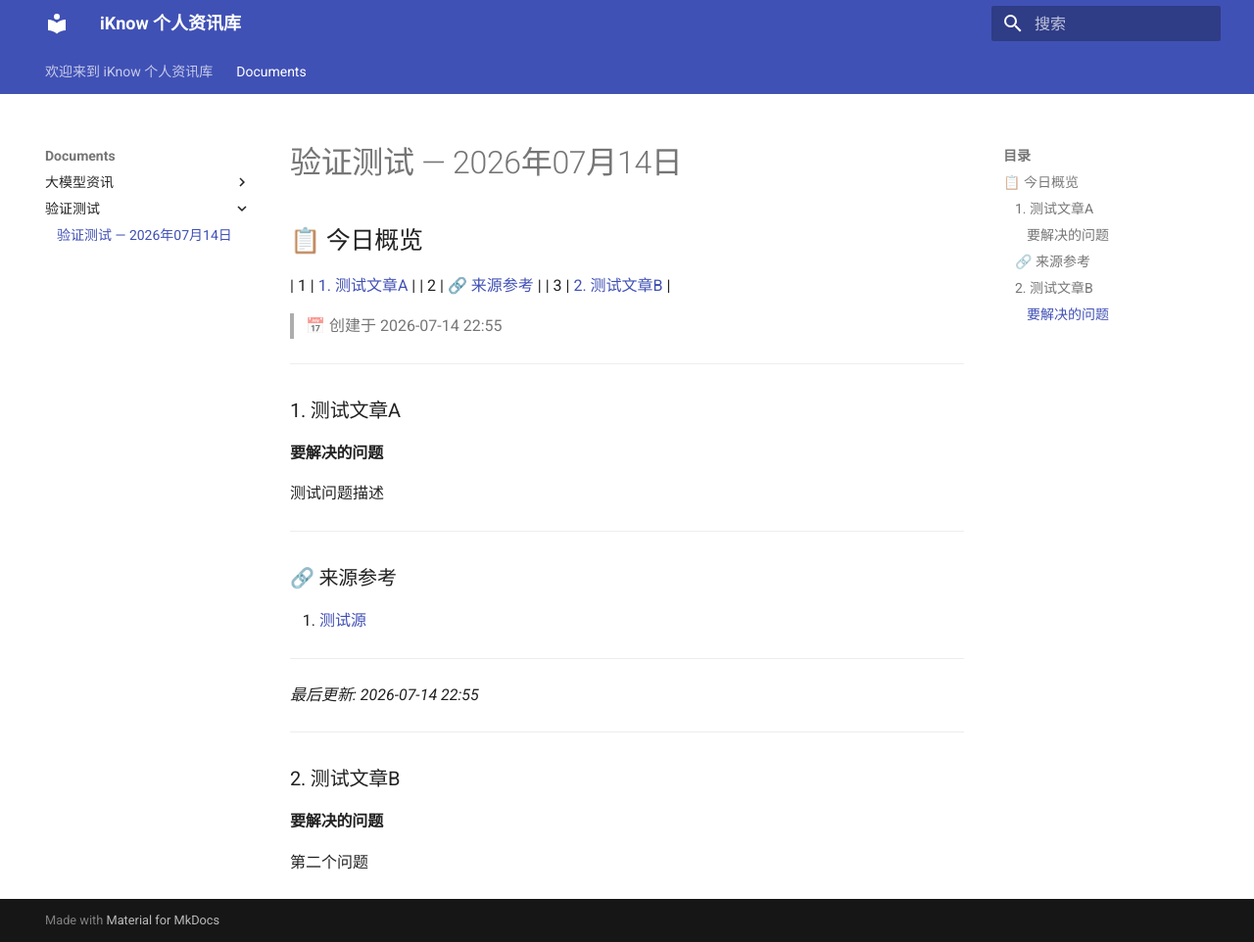
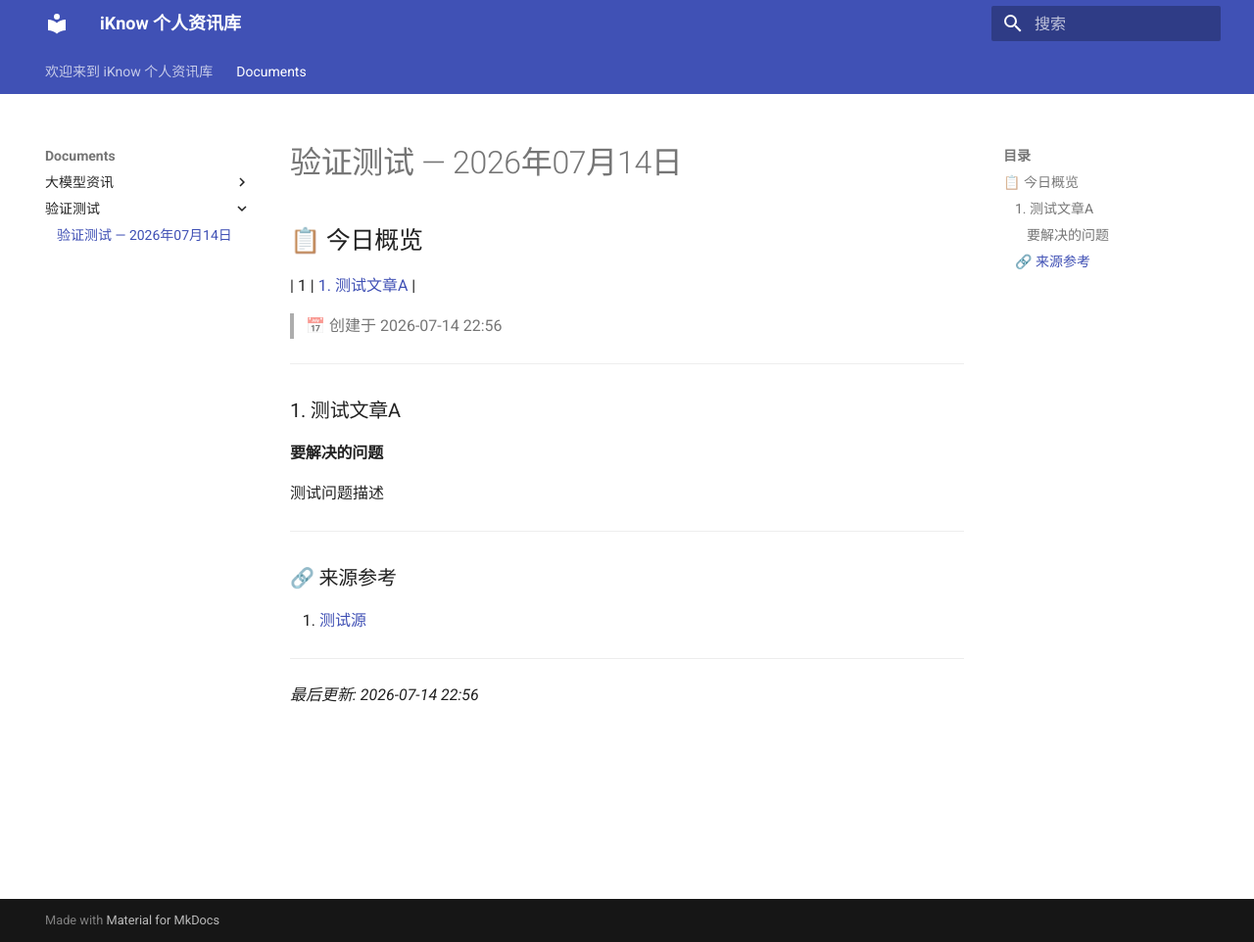
Before and after one commit to GREENNREDDDDB/iKnow, an MkDocs documentation site: the page built from data/documents/验证测试/20260714.md, in a window 1280 px wide and 962 px high. Shown: the whole window at 98% size. Built offline with MkDocs 1.6.1 and Material for MkDocs 9.7.7, drawn with Linux system fonts in a browser that asks for light colours.

Commit message:
docs: daily update 验证测试/20260714.md

```diff
--- a/data/documents/验证测试/20260714.md
+++ b/data/documents/验证测试/20260714.md
@@ -4,11 +4,8 @@
 ## 📋 今日概览
 
 | 1 | [1. 测试文章A](#1-测试文章a) |
-| 2 | [🔗 来源参考](#来源参考) |
-| 3 | [2. 测试文章B](#2-测试文章b) |
 
-
-> 📅 创建于 2026-07-14 22:55
+> 📅 创建于 2026-07-14 22:56
 
 ---
 ### 1. 测试文章A
@@ -23,11 +20,4 @@
 
 ---
 
-*最后更新: 2026-07-14 22:55*
-
----
-
-### 2. 测试文章B
-
-#### 要解决的问题
-第二个问题
+*最后更新: 2026-07-14 22:56*
```
